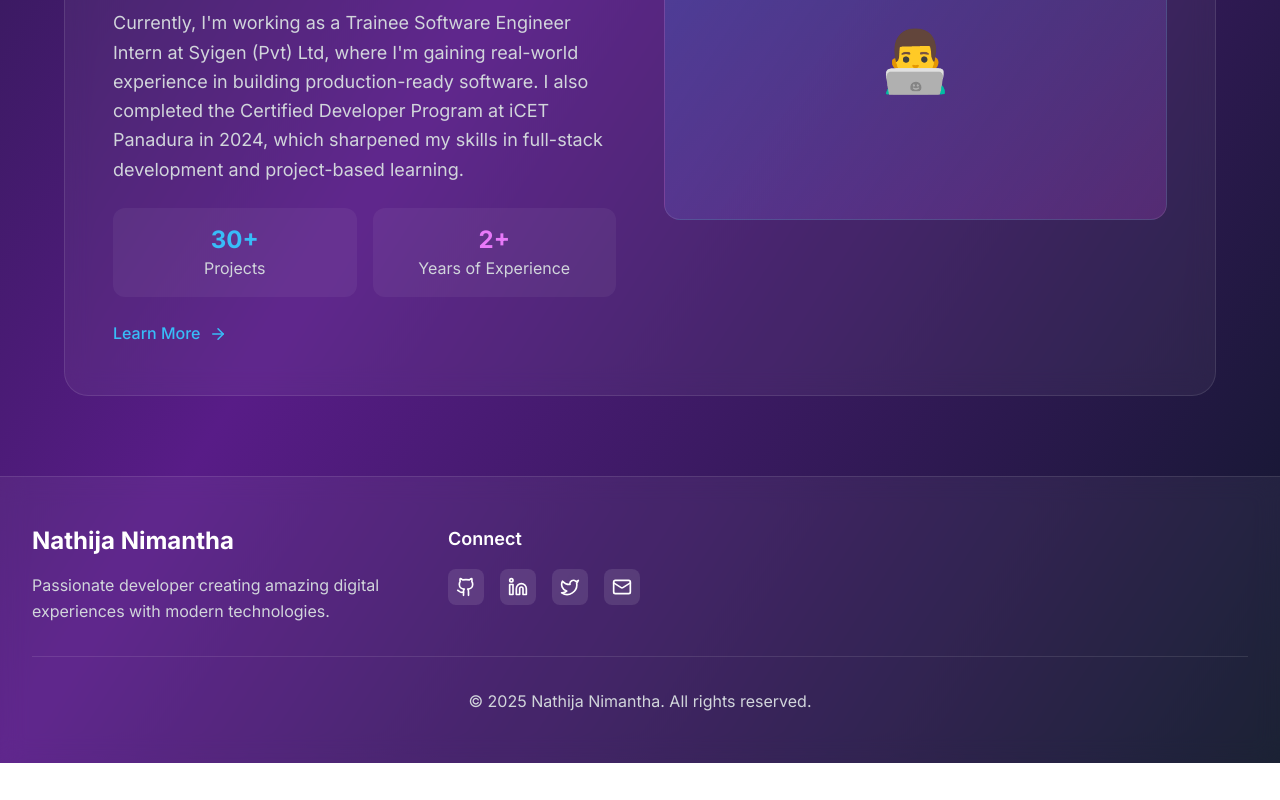
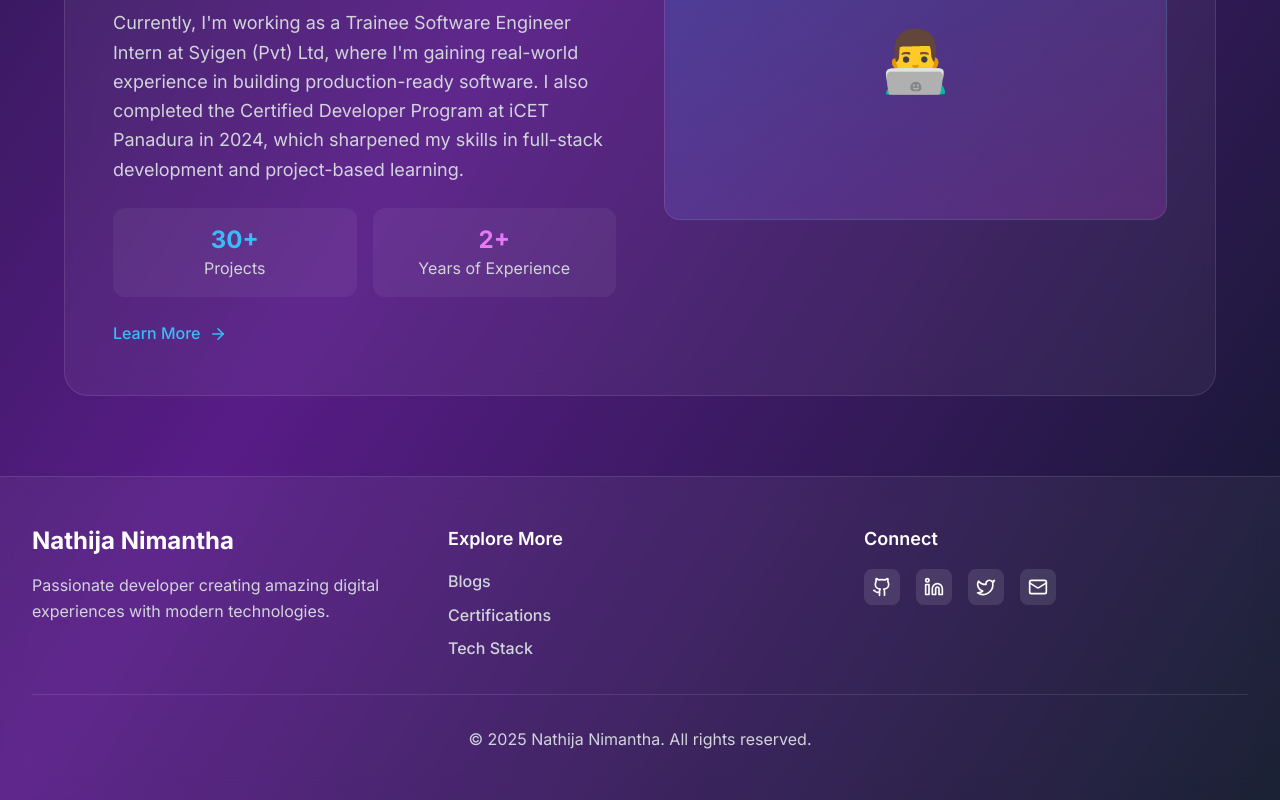
Before and after one commit to nathija-nimantha/my-portfolio-v2, a React (Vite) app: page / in a window 1280 px wide. Shown: the part 1219-2019 px from the top of the page. Before the commit the page ends 1982 px from the top, so only its background shows below. Built offline with nearby package versions, Linux system fonts and the light colour scheme.

Commit message:
hore: update App.tsx and Footer.tsx to support blog routes and links

```diff
--- a/src/App.tsx
+++ b/src/App.tsx
@@ -4,6 +4,10 @@ import Home from "./pages/Home"
 import About from "./pages/About"
 import Projects from "./pages/Projects"
 import Contact from "./pages/Contact"
+import Blogs from "./pages/Blogs"
+import Certifications from "./pages/Certifications"
+import TechStack from "./pages/TechStack"
+import SingleBlog from "./pages/SingleBlog"
 import "./App.css"
 import { useEffect } from "react"
 
@@ -33,6 +37,10 @@ function App() {
             <Route path="/about" element={<About />} />
             <Route path="/projects" element={<Projects />} />
             <Route path="/contact" element={<Contact />} />
+            <Route path="/blogs" element={<Blogs />} />
+            <Route path="/blogs/:id" element={<SingleBlog />} />
+            <Route path="/certifications" element={<Certifications />} />
+            <Route path="/tech-stack" element={<TechStack />} />
           </Routes>
         </Layout>
       </div>
--- a/src/components/Footer.tsx
+++ b/src/components/Footer.tsx
@@ -1,6 +1,13 @@
+import { Link } from "react-router-dom"
 import { Github, Linkedin, Twitter, Mail } from "lucide-react"
 
 const Footer = () => {
+  const hiddenPages = [
+    { path: "/blogs", label: "Blogs" },
+    { path: "/certifications", label: "Certifications" },
+    { path: "/tech-stack", label: "Tech Stack" },
+  ]
+
   const socialLinks = [
     { icon: Github, href: "https://github.com/nathija-nimantha/", label: "GitHub" },
     { icon: Linkedin, href: "https://www.linkedin.com/in/nathija-nimantha/", label: "LinkedIn" },
@@ -18,6 +25,18 @@ const Footer = () => {
             <p className="text-gray-300 max-w-md">
               Passionate developer creating amazing digital experiences with modern technologies.
             </p>
+          </div>
+
+          {/* Hidden Pages */}
+          <div className="space-y-4">
+            <h4 className="text-lg font-semibold text-white">Explore More</h4>
+            <div className="space-y-2">
+              {hiddenPages.map(({ path, label }) => (
+                <Link key={path} to={path} className="block text-gray-300 hover:text-primary-400 transition-colors">
+                  {label}
+                </Link>
+              ))}
+            </div>
           </div>
 
           {/* Social Links */}
```
